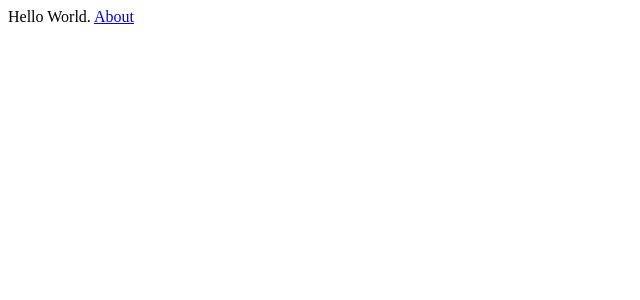
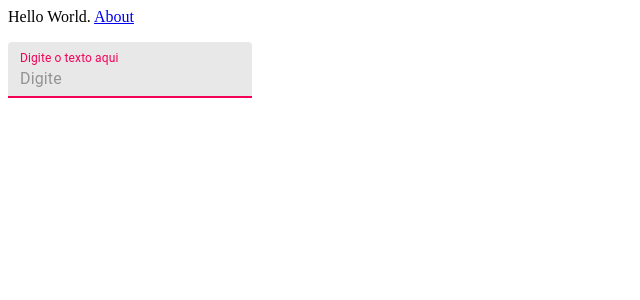
Before and after one commit to ecrseer/spacer2, a Next.js app: page / in a window 1280 px wide. Shown: the top 300 px of the page, without its empty margins (0-640 px from the left). Built offline with nearby package versions, Linux system fonts and the light colour scheme; no server answers.

Commit message:
preparng for babel jst

```diff
--- /dev/null
+++ b/TextFieldC/TextFieldC.js
@@ -0,0 +1,45 @@
+import {TextField} from '@material-ui/core';
+import { useRef } from 'react';
+
+function changeBelow(tt){
+
+}
+
+function theChange({props}){
+     let testo=target.value.match(/.{1,1}/g);
+    setTimeout(changeBelow(target),1200);
+
+}
+
+export default
+function TextFieldC(props){
+
+    const entrad = useRef(null);
+
+    return(
+        <TextField
+          id="filled-full-width"
+          label= "Digite o texto aqui"
+          color="secondary"
+          autoFocus={true}
+          placeholder="Digite"
+          ref={entrad}
+          margin="normal"
+          InputLabelProps={{
+
+            shrink: true,
+            root: '#aaa',
+            //focused: '#fff',
+
+          }}
+          InputProps={
+            {
+       //       className:classes.textField
+          }
+        }
+          variant="filled"
+          onChange= {theChange? theChange : ()=>{} }
+
+        />
+    );
+}
--- a/package.json
+++ b/package.json
@@ -8,6 +8,7 @@
     "start": "next start",
     "export": "next export",
     "rimra": "rimraf out",
+    "test" : "jest",
     "deploy": "rm -rf node_modules/.cache && rm -rf node_modules/gh-pages/.cache &&npm run rimra && next build && next export && touch out/.nojekyll && gh-pages -d out -t true"
   },
   "dependencies": {
@@ -18,8 +19,9 @@
   },
   "license": "ISC",
   "devDependencies": {
-    "rimraf": "^3.0.0",
+    "babel-plugin-transform-define": "^1.3.2",
     "gh-pages": "^2.1.1",
-    "babel-plugin-transform-define": "^1.3.2"
+    "jest": "^26.6.3",
+    "rimraf": "^3.0.0"
   }
 }
--- a/pages/index.js
+++ b/pages/index.js
@@ -1,4 +1,12 @@
-import Link from 'next/link'
+import Link from 'next/link';
+import TextFieldC from '../TextFieldC/TextFieldC';
+
 export default () => (
-  <div>Hello World. <Link href='/about' as={ process.env.BACKEND_URL + '/about'}><a>About</a></Link></div>
+  <div>
+  <div>Hello World. <Link href='/about' as={ process.env.BACKEND_URL + '/about'}><a>About</a></Link>
+  </div>
+
+  <TextFieldC/>
+
+  </div>
 )
```
Also changed, not shown: 2 other files (tests, documents, lock files or other folders).
